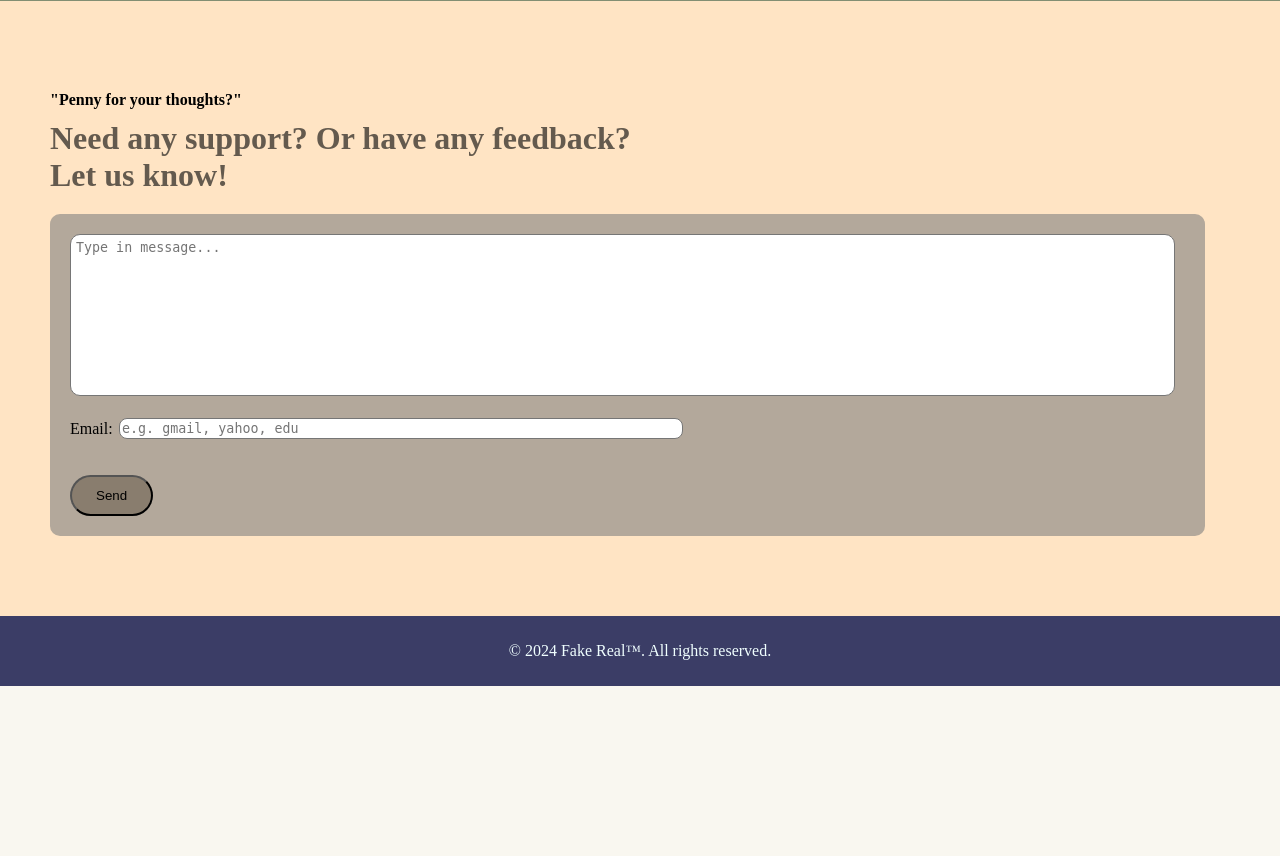
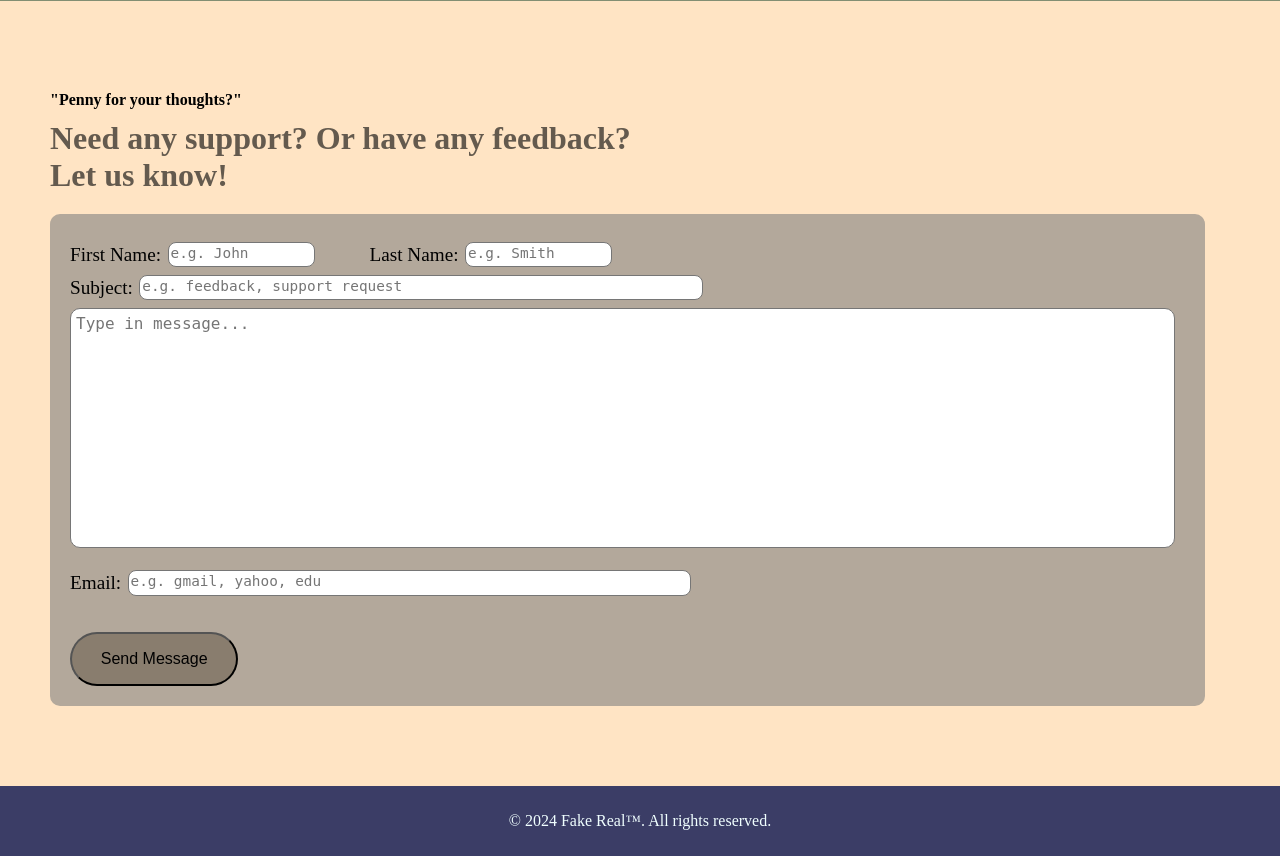
Before and after one commit to fs-fakereal/fakereal, a Flask app: page /about in a window 1280 px wide. Shown: the part 1558-2414 px from the top of the page. Before the commit the page ends 2244 px from the top, so only its background shows below. Run offline with Flask 3, Linux system fonts and the light colour scheme; parts of the project's set-up code (start-up, migrations or seed data) failed here and were passed over.

Commit message:
changed css for some and imgs, and added news layout

```diff
--- a/app/static/css/support.css
+++ b/app/static/css/support.css
@@ -38,18 +38,78 @@ textarea {
 #send-submit {
     display: flex;
     flex-direction: row;
+
+    button::hover {
+        background-color: rgb(179, 172, 163);
+    }
 }
 
 
 #comment {
-    min-height: 10lh;
+    min-height: 12lh;
     min-width: 4lh;
     width: 98%;
     overflow: hidden;
     resize: none;
 
+    font-size: 1rem;
+
     border-radius: 10px;
     padding: 5px;
+}
+
+.email-details {
+    display: flex;
+    flex-direction: row;
+    align-items: center;
+}
+
+.user-info {
+    display: flex;
+    flex-direction: row;
+    align-items: center;
+    padding: 0.5rem 1rem 0rem 0rem;
+
+    textarea {
+    color: rgb(31, 31, 31);
+    border-radius: 8px;
+    min-height: 1.2lh;
+    font-size: 0.9rem;
+
+    margin-left: .4rem;
+
+    overflow: hidden;
+    resize: none;
+    width: 50%;
+    }
+
+    label {
+        font-size: 1.2rem;
+    }
+}
+
+.subject-box {
+    display: flex;
+    flex-direction: row;
+    align-items: center;
+    padding: 0.5rem 0rem;
+
+    textarea {
+        color: rgb(31, 31, 31);
+        border-radius: 8px;
+        min-height: 1.2lh;
+        font-size: 0.9rem;
+
+        margin-left: .4rem;
+
+        overflow: hidden;
+        resize: none;
+        width: 50%;
+    }
+
+    label {
+        font-size: 1.2rem;
+    }
 }
 
 .email-box {
@@ -60,7 +120,8 @@ textarea {
     textarea {
     color: rgb(31, 31, 31);
     border-radius: 8px;
-    min-height: 1lh;
+    min-height: 1.2lh;
+    font-size: 0.9rem;
 
     margin-left: .4rem;
 
@@ -68,12 +129,18 @@ textarea {
     resize: none;
     width: 50%;
     }
+
+    label {
+        font-size: 1.2rem;
+    }
 }
 
 .send-button {
     /* padding: 10px 15px 10px 15px; */
-    padding: .7rem 1.5rem;
+    padding: 1rem 1.8rem;
     cursor: pointer;
+
+    font: 1rem sans-serif;
 
     background-color: rgb(137, 125, 110);
     border-radius: 4rem;
--- a/app/templates/about.html
+++ b/app/templates/about.html
@@ -115,6 +115,22 @@
 
       <div class="support-box">
         <form action="support.php" method="post" class="support-form">
+          <div class="email-details">
+            <div class="user-info">
+              <label for="firstName">First Name:</label>
+              <textarea rows="1" id="firstName" placeholder="e.g. John" required></textarea>
+            </div>
+            <div class="user-info">
+              <label for="lastName">Last Name:</label>
+              <textarea rows="1" id="lastName" placeholder="e.g. Smith" required></textarea>
+            </div>
+          </div>
+
+          <div class="subject-box">
+            <label for="subject">Subject:</label>
+            <textarea rows="1" id="subject" placeholder="e.g. feedback, support request" required></textarea>
+          </div>
+
           <textarea id="comment" placeholder="Type in message..." required></textarea>
           <br><br>
 
@@ -125,7 +141,7 @@
             </div>
             <br><br>
 
-            <button class="send-button" type="submit">Send</button>
+            <button class="send-button" type="submit">Send Message</button>
           </div>
         </form>
       </div>
```
Also changed, not shown: other parts of app/templates/about.html (+12 -12 lines), app/templates/home-page.html (+102 -7 lines), app/static/imgs/examples/faceswap.jpg (renamed from app/static/imgs/faceswap.jpg), app/static/imgs/examples/fullbodymanipulation.jpg (renamed from app/static/imgs/fullbodymanipulation.jpg), app/static/imgs/examples/lipsync.webp (renamed from app/static/imgs/lipsync.webp), app/static/imgs/examples/syntheticmedia.jpg (renamed from app/static/imgs/syntheticmedia.jpg), app/static/imgs/examples/textmanipulation.png (renamed from app/static/imgs/textmanipulation.png), app/static/imgs/examples/voiceclone.png (renamed from app/static/imgs/voiceclone.png), app/static/imgs/icons/alert.png (renamed from app/static/imgs/alert.png), app/static/imgs/icons/github.png (renamed from app/static/imgs/github.png), app/static/imgs/icons/linkedin.png (renamed from app/static/imgs/linkedin.png), app/static/imgs/icons/profile.png (renamed from app/static/imgs/profile.png), 2 other files.
